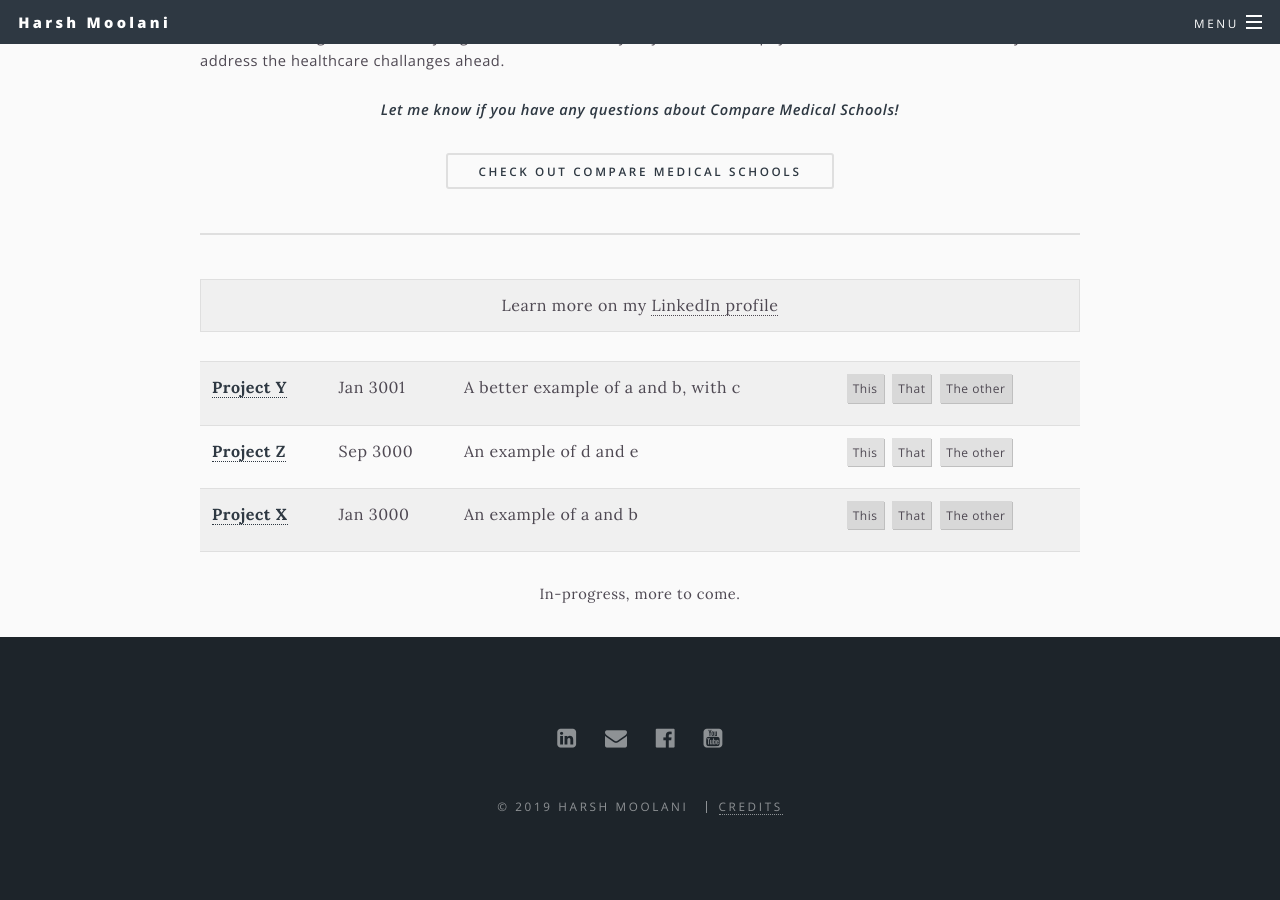
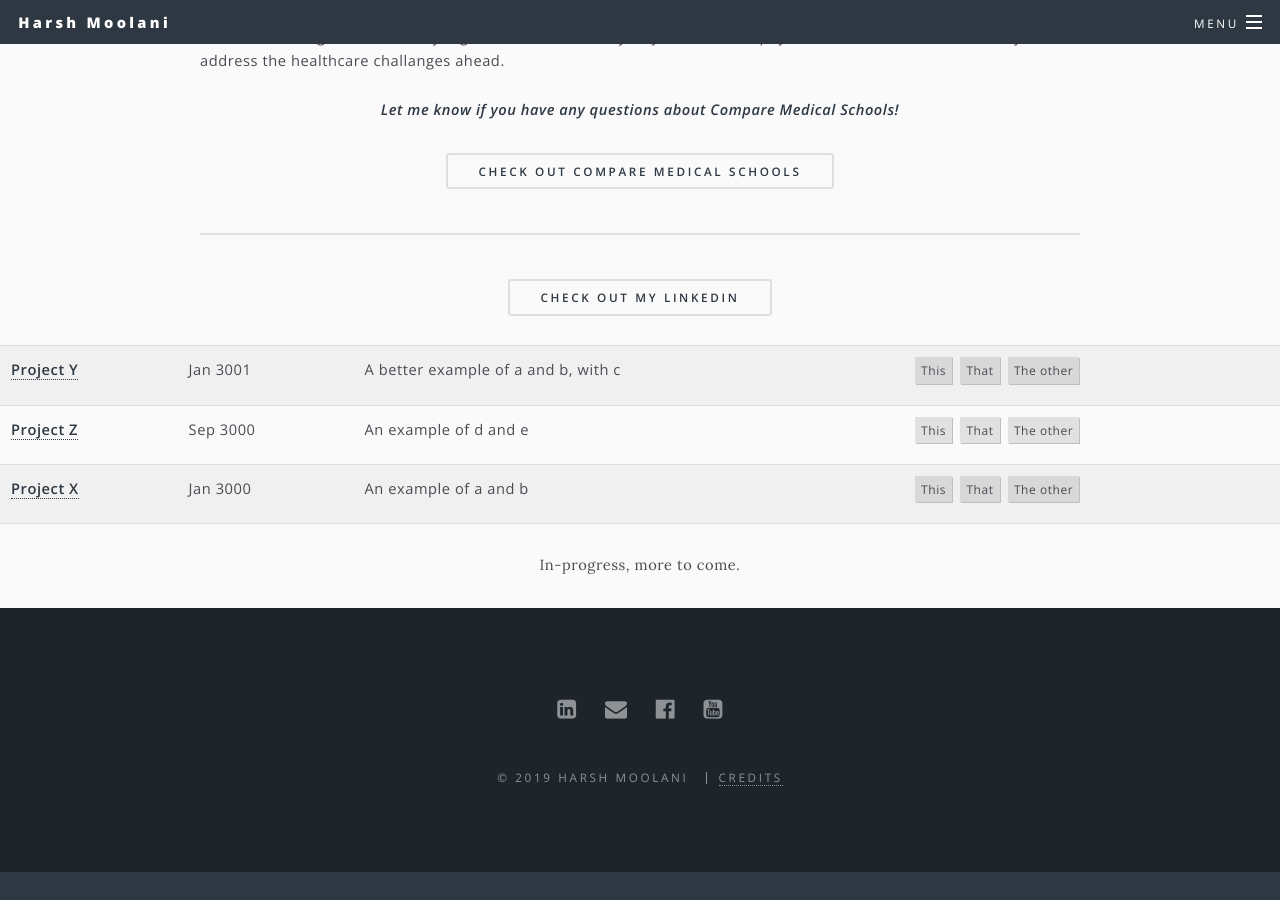
Before and after one commit to harshmoolani/h, a Jekyll site: the page built from _pages/a.html, in a window 1280 px wide and 900 px high, scrolled down 1276 px. Built offline with Jekyll 4.4.1, drawn with Linux system fonts in a browser that asks for light colours; after the commit the page ends 2148 px from its top, so only the background shows below that.

Commit message:
Update and rename works.html to a.html

```diff
--- a/_pages/works.html
+++ b/_pages/a.html
@@ -43,10 +43,9 @@ if site.social.linkedin-square %}
 </form>
 
 <hr>
-<div class="table-wrapper">
-  <table class="alt"><tbody><tr><td style="text-align: center;">Learn more on my
-  <a target="_blank" href="{{ site.social.linkedin-square }}">LinkedIn profile</a></td>
-  </tr></tbody></table>
+<form>
+<center><input type="button" value="Check Out My LinkedIn" onclick="window.location.href='https://www.linkedin.com/in/harshmoolani/'"/></center>
+</form>
 
 
 
```
